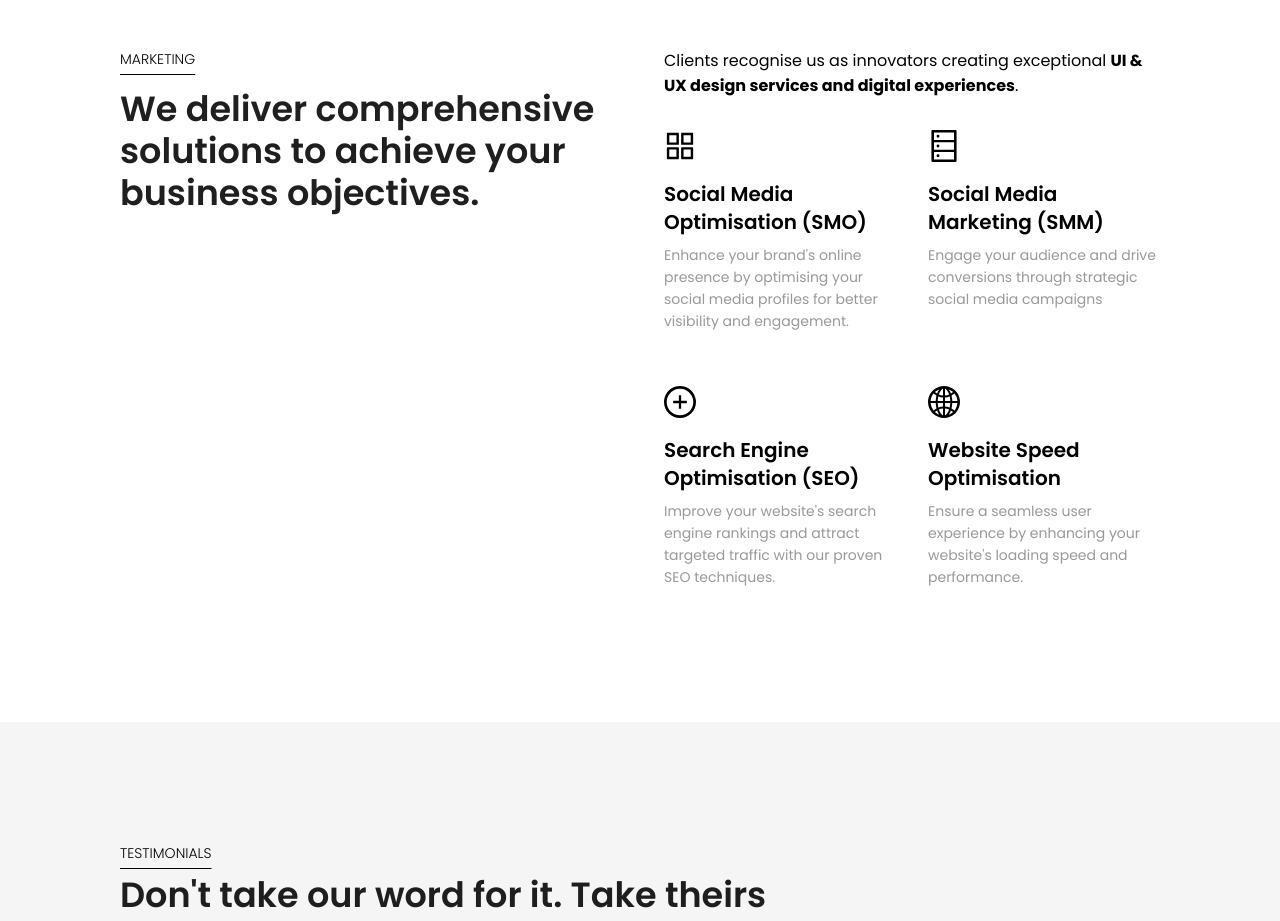
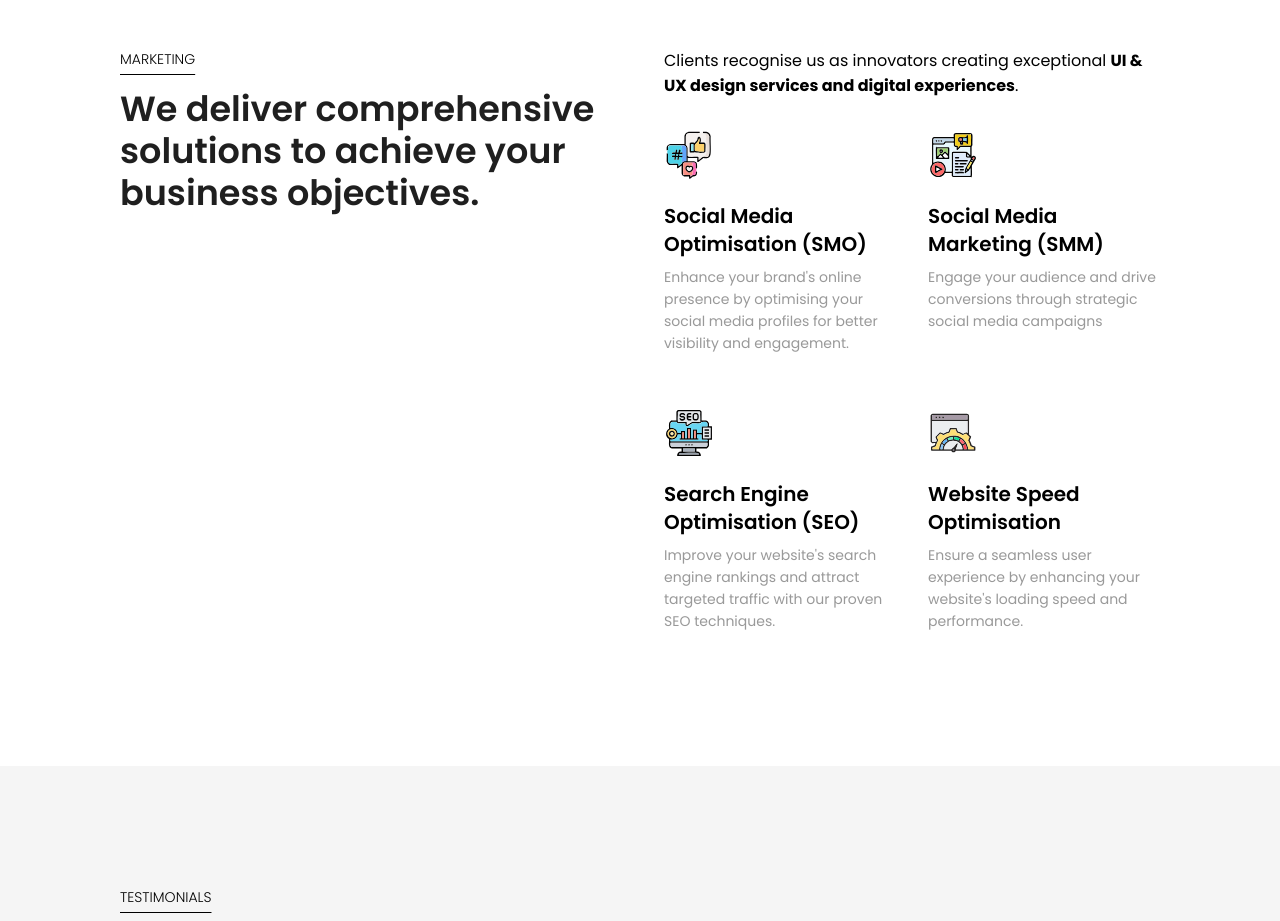
Before and after one commit to saiyashwanthsomavarapu/websolutions, a React (Vite) app: page / in a window 1280 px wide. Shown: the part 3920-4841 px from the top of the page. Built offline with nearby package versions, Linux system fonts and the light colour scheme; a web font is replaced by a local one.

Commit message:
icons updated

```diff
--- a/src/pages/HomeScreens/CustomComponent.tsx
+++ b/src/pages/HomeScreens/CustomComponent.tsx
@@ -5,7 +5,10 @@ import {
     PlusCircleOutlined,
     GlobalOutlined
 } from '@ant-design/icons';
-import smo from '../../assets/service/Magento.svg';
+import smo from '../../assets/service/Optimization.svg';
+import seo from '../../assets/service/SEO.svg'
+import smm from '../../assets/service/Marketing.svg'
+import speed from '../../assets/service/Speed.svg'
 
 const { Title, Text, Paragraph } = Typography;
 
@@ -22,19 +25,19 @@ const CustomComponent = () => {
             icon: <DatabaseOutlined style={{ fontSize: '32px', color: '#000' }} />,
             title: 'Social Media Marketing (SMM)',
             description: 'Engage your audience and drive conversions through strategic social media campaigns',
-            image: '/path/to/smm-image.jpg'
+            image: smm
         },
         {
             icon: <PlusCircleOutlined style={{ fontSize: '32px', color: '#000' }} />,
             title: 'Search Engine Optimisation (SEO)',
             description: 'Improve your website\'s search engine rankings and attract targeted traffic with our proven SEO techniques.',
-            image: '/path/to/seo-image.jpg'
+            image: seo
         },
         {
             icon: <GlobalOutlined style={{ fontSize: '32px', color: '#000' }} />,
             title: 'Website Speed Optimisation',
             description: 'Ensure a seamless user experience by enhancing your website\'s loading speed and performance.',
-            image: '/path/to/speed-image.jpg'
+            image: speed
         }
     ];
 
@@ -87,7 +90,7 @@ const CustomComponent = () => {
                         {services.map((service, index) => (
                             <Col xs={24} sm={12} key={index}>
                                 <div style={{ marginBottom: '16px' }}>
-                                    {service.icon}
+                                    <img src={service.image} style={{ width: '50px', height: '50px' }} />
                                 </div>
                                 <Title level={4} style={{
                                     color: '#000',
```
